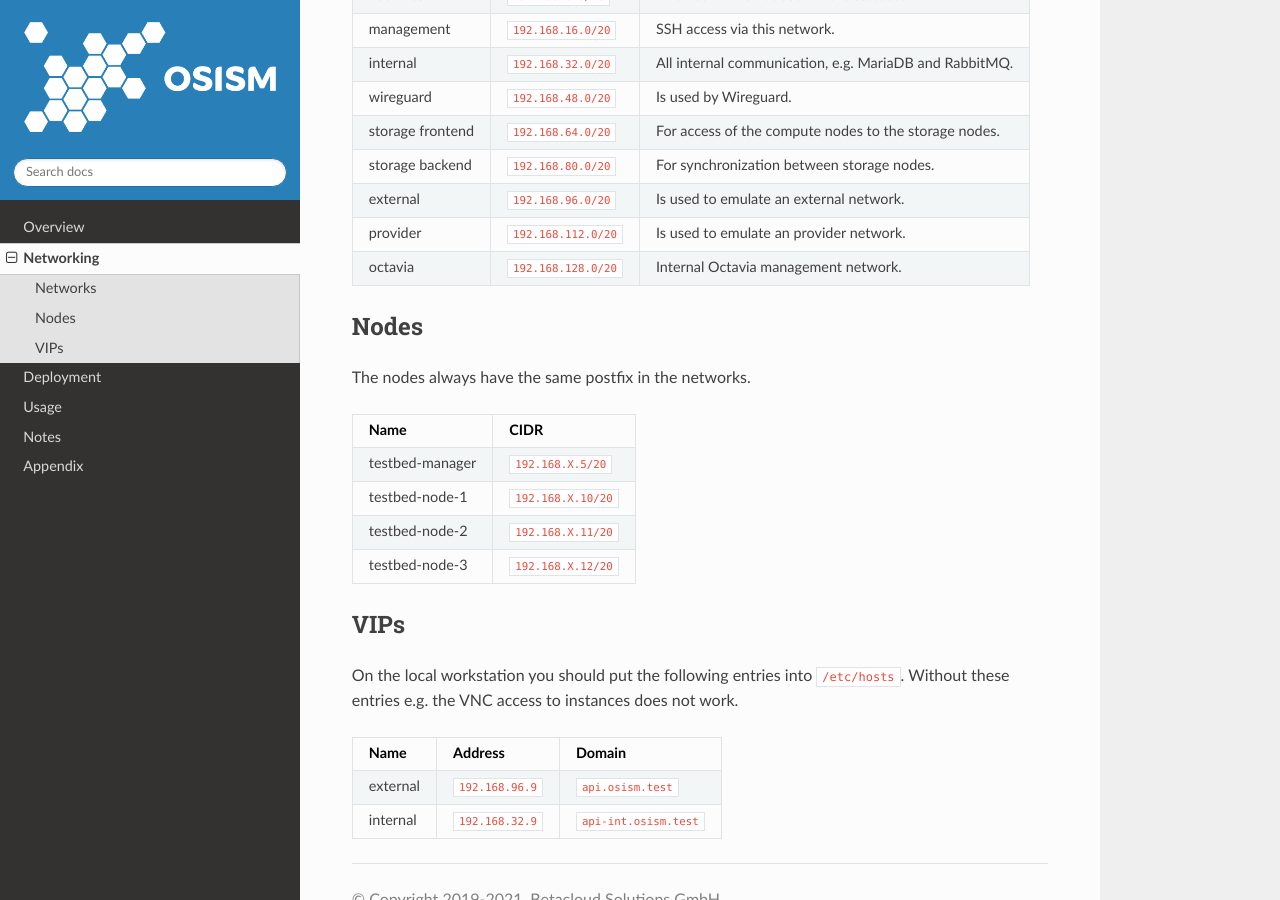
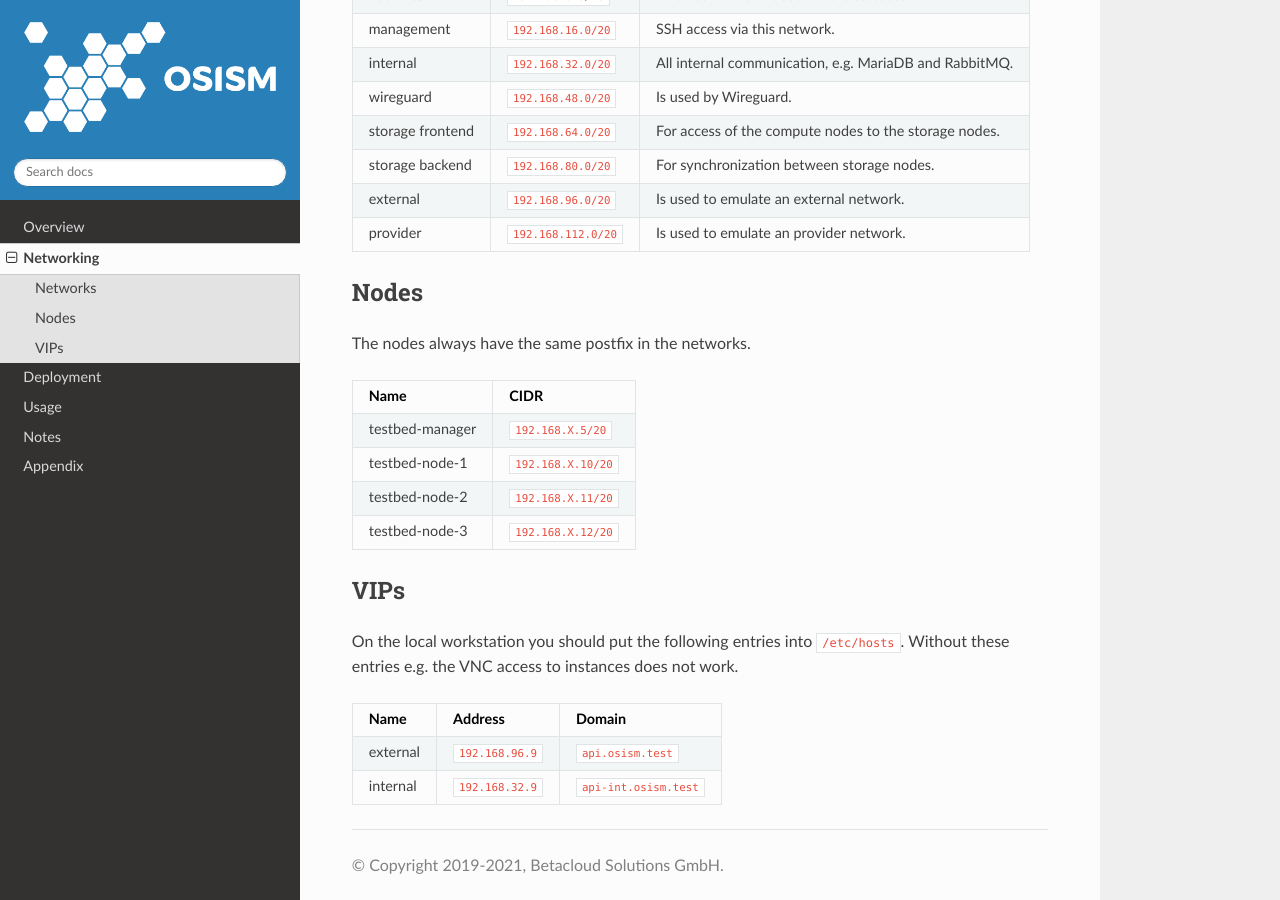
Before and after one commit to osism/testbed, a Sphinx documentation site: the page built from docs/source/networking.rst, in a window 1280 px wide and 900 px high, scrolled down 955 px. Built offline with Sphinx 7.4.7 and the Read the Docs theme 2.0.0, drawn with Linux system fonts in a browser that asks for light colours.

```diff
--- a/docs/source/networking.rst
+++ b/docs/source/networking.rst
@@ -28,7 +28,6 @@
 storage backend  ``192.168.80.0/20``  For synchronization between storage nodes.
 external         ``192.168.96.0/20``  Is used to emulate an external network.
 provider         ``192.168.112.0/20`` Is used to emulate an provider network.
-octavia          ``192.168.128.0/20`` Internal Octavia management network.
 ================ ==================== ======================================================
 
 Nodes
```
Also changed, not shown: 12 other files.
